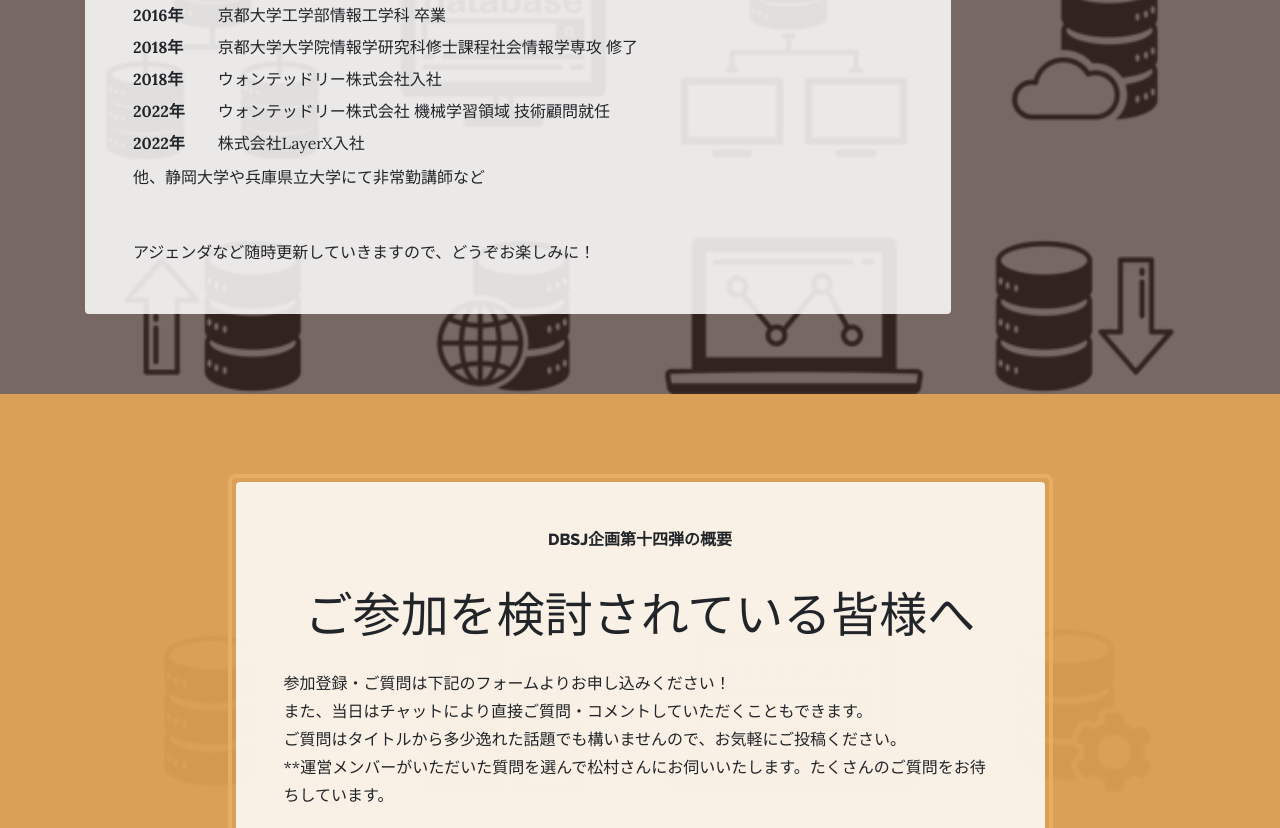
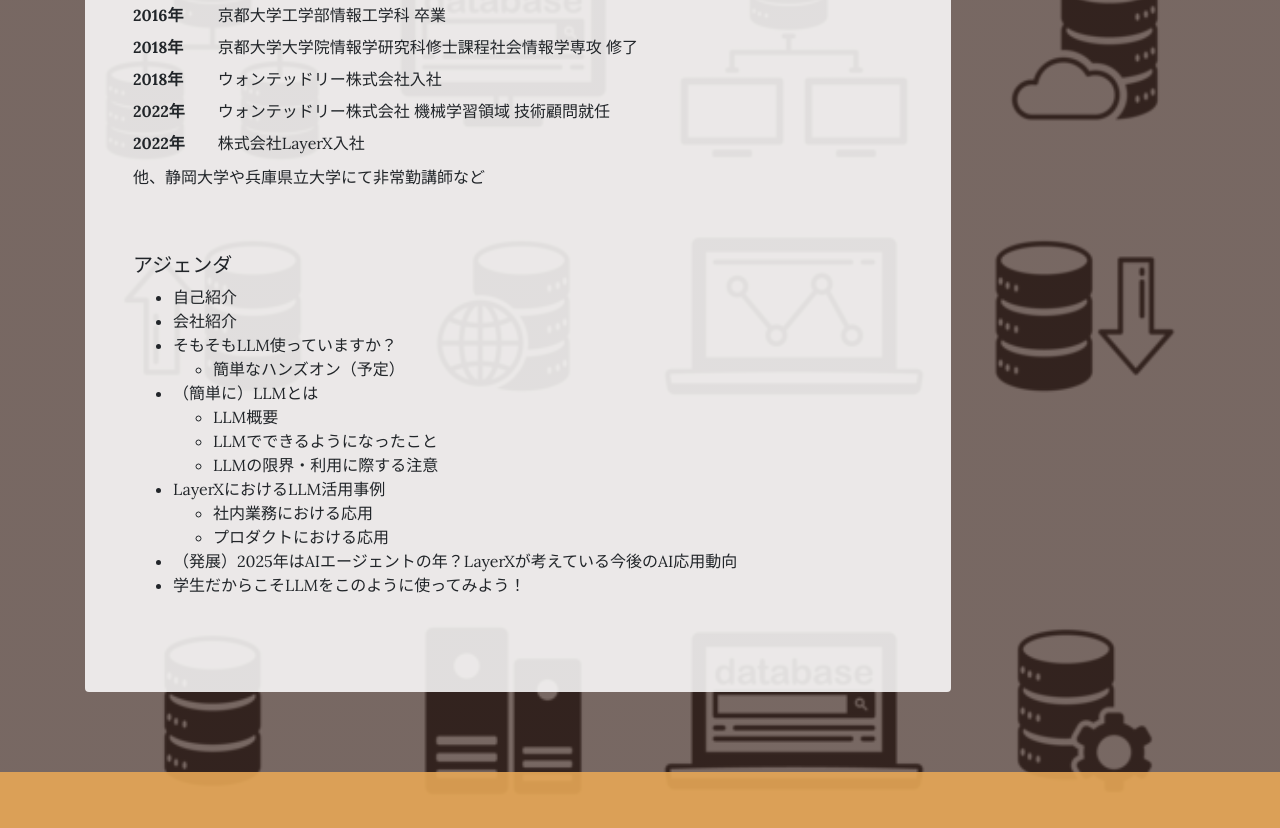
Before and after one commit to DBSJ-Students-Web/dbsj-students-web.github.io, a website: page docs/index.html in a window 1280 px wide. Shown: the part 1364-2192 px from the top of the page. Drawn offline with Linux system fonts and the light colour scheme.

Commit message:
[dbsj14] Add title and agenda

```diff
--- a/docs/index.html
+++ b/docs/index.html
@@ -72,7 +72,7 @@
             <span class="section-heading-upper">[　DBSJ学生企画　第十四弾　]</span>
 
             <span class="section-heading-lower" style="font-size: 2.5rem;">LayerX 松村さんに聞く！</span>
-            <span class="section-heading-lower" style="font-size: 1.7rem;">〜LayerXでのLLMの活用について〜</span>
+            <span class="section-heading-lower" style="font-size: 1.7rem;">〜LLM活用の現在と未来：LayerXの事例紹介〜</span>
           </h2>
           <h2 class="section-heading mb-4">
             <span> 1/22(水) 18:00～19:00 開催 </span>
@@ -115,9 +115,33 @@
               <dd>株式会社LayerX入社</dd>
               <p>他、静岡大学や兵庫県立大学にて非常勤講師など<p>
           </dl>
-          <p class="mb-0">
-            アジェンダなど随時更新していきますので、どうぞお楽しみに！
-          </p>
+          <dl>
+            <h5>アジェンダ</h5>
+            <ul>
+              <li>自己紹介</li>
+              <li>会社紹介</li>
+              <li>そもそもLLM使っていますか？
+              <ul>
+              <li>簡単なハンズオン（予定）</li>
+              </ul>
+              </li>
+              <li>（簡単に）LLMとは
+                <ul>
+                  <li>LLM概要</li>
+                  <li>LLMでできるようになったこと</li>
+                  <li>LLMの限界・利用に際する注意</li>
+                </ul>
+              </li>
+              <li>LayerXにおけるLLM活用事例
+                <ul>
+                  <li>社内業務における応用</li>
+                  <li>プロダクトにおける応用</li>
+                </ul>
+              </li>
+              <li>（発展）2025年はAIエージェントの年？LayerXが考えている今後のAI応用動向</li>
+              <li>学生だからこそLLMをこのように使ってみよう！</li>
+             </ul>
+          </dl>
       </div>
     </div>
   </section>
```
